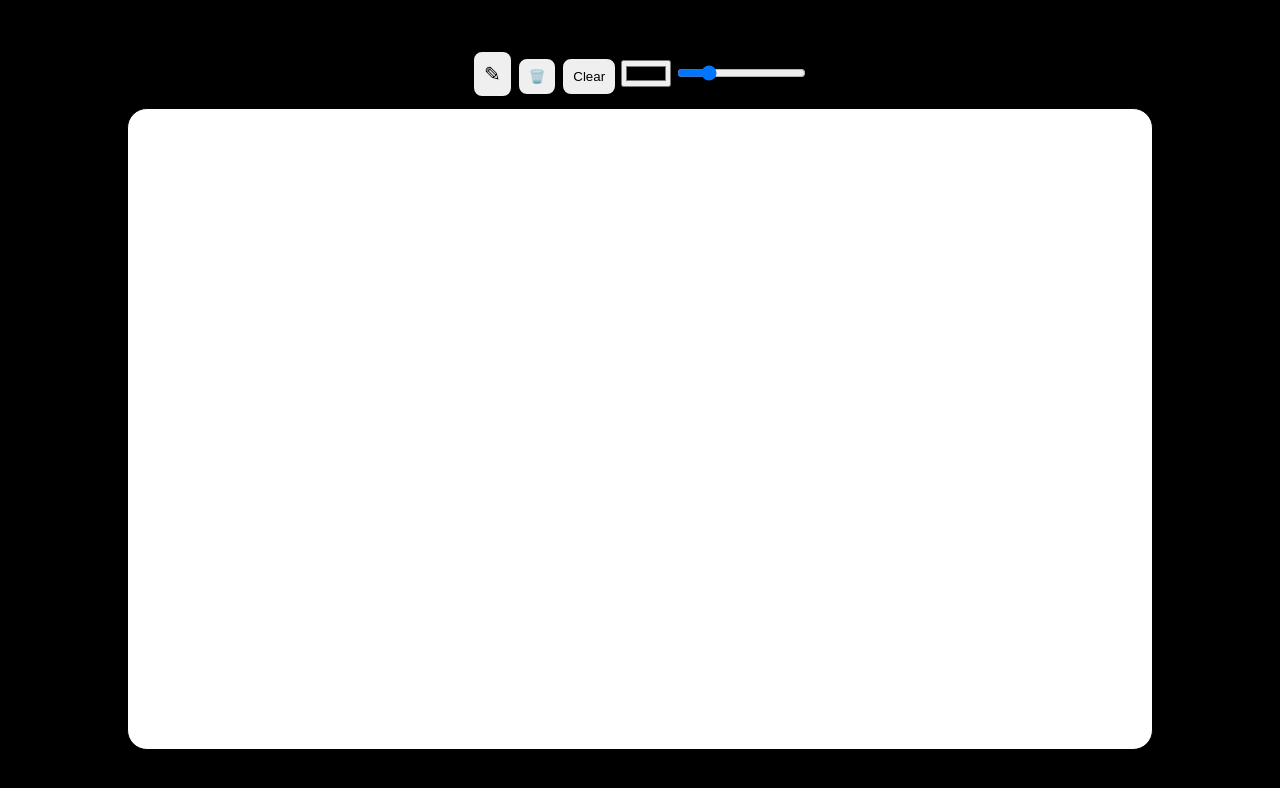
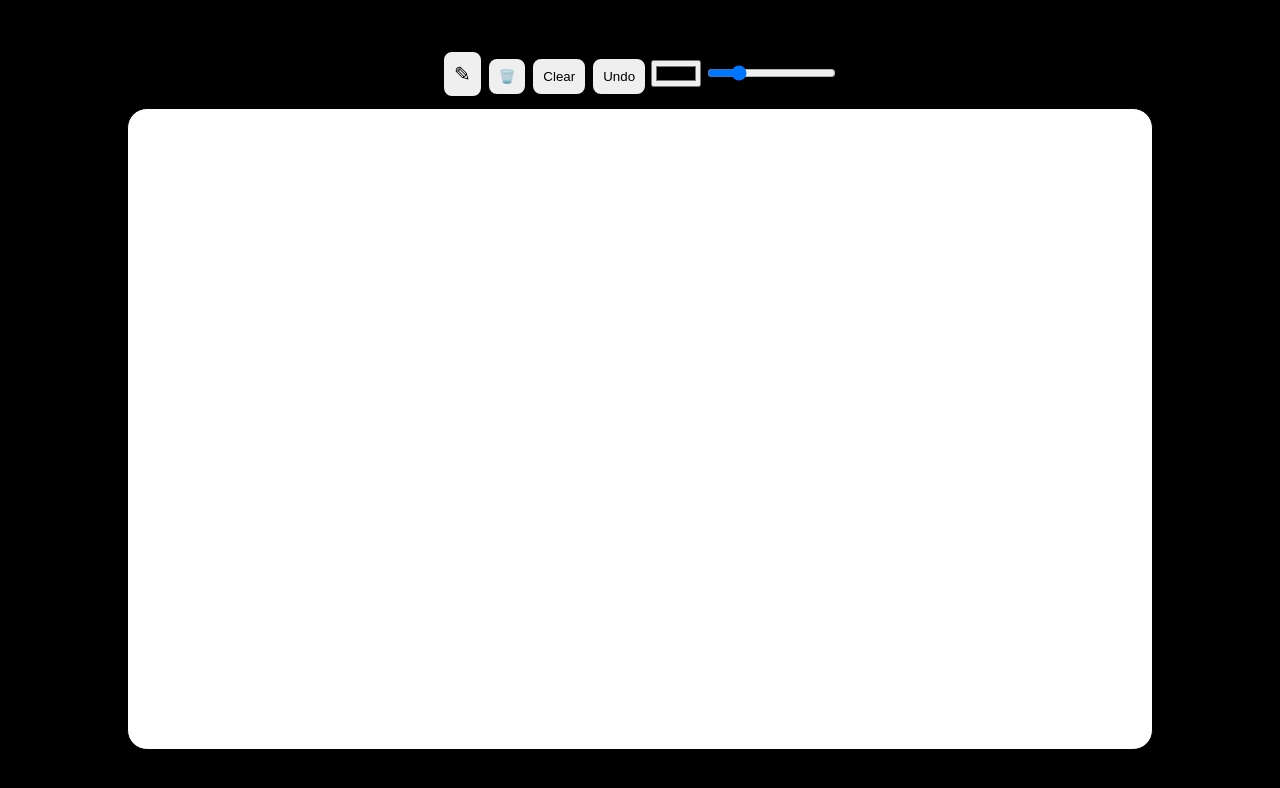
Before and after one commit to TGH75972/Canvas-Web, a plain HTML site: page index.html in a window 1280 px wide. Drawn offline with Linux system fonts and the light colour scheme.

Commit message:
Update index.html

```diff
--- a/index.html
+++ b/index.html
@@ -3,7 +3,7 @@
 <head>
     <meta charset="UTF-8">
     <meta name="viewport" content="width=device-width, initial-scale=1.0">
-    <title>Painting website</title>
+    <title>Painting Website</title>
     <link rel="stylesheet" href="styles.css">
 </head>
 <body>
@@ -11,6 +11,7 @@
         <button id="pencil">✎</button>
         <button id="eraser">🗑️</button>
         <button id="clear">Clear</button>
+        <button id="undo">Undo</button>
         <input type="color" id="colorPicker" value="#000000">
         <input type="range" id="lineWidth" min="1" max="20" value="5">
     </div>
```
